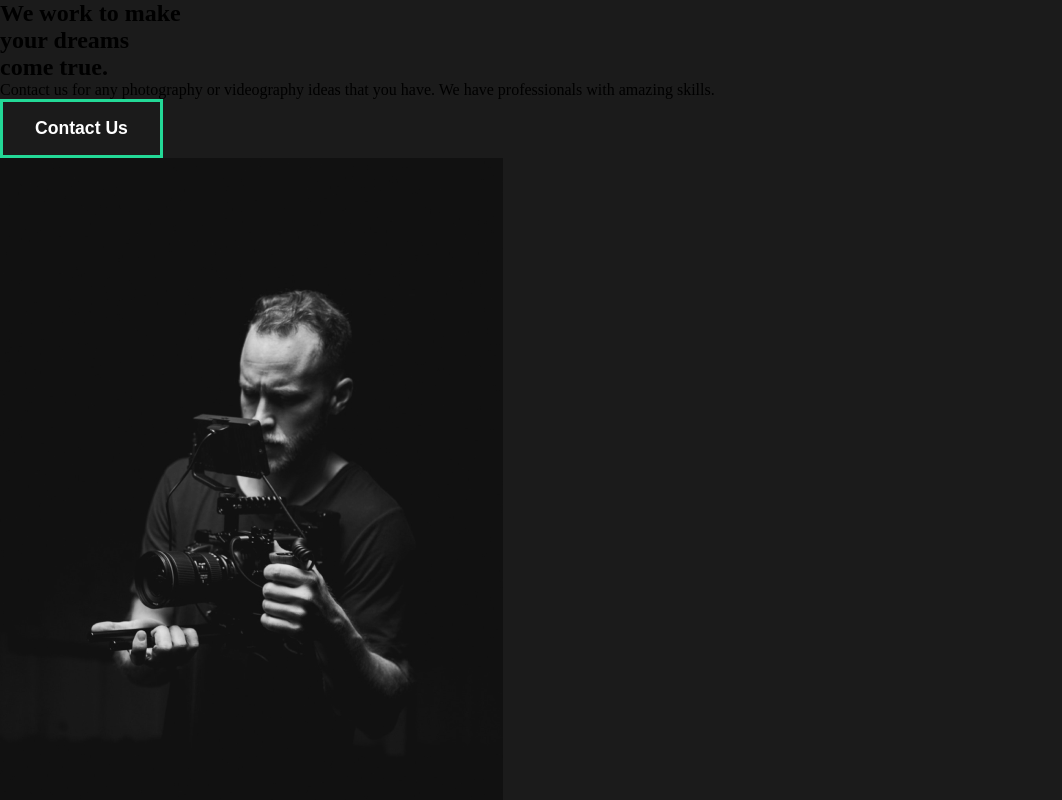
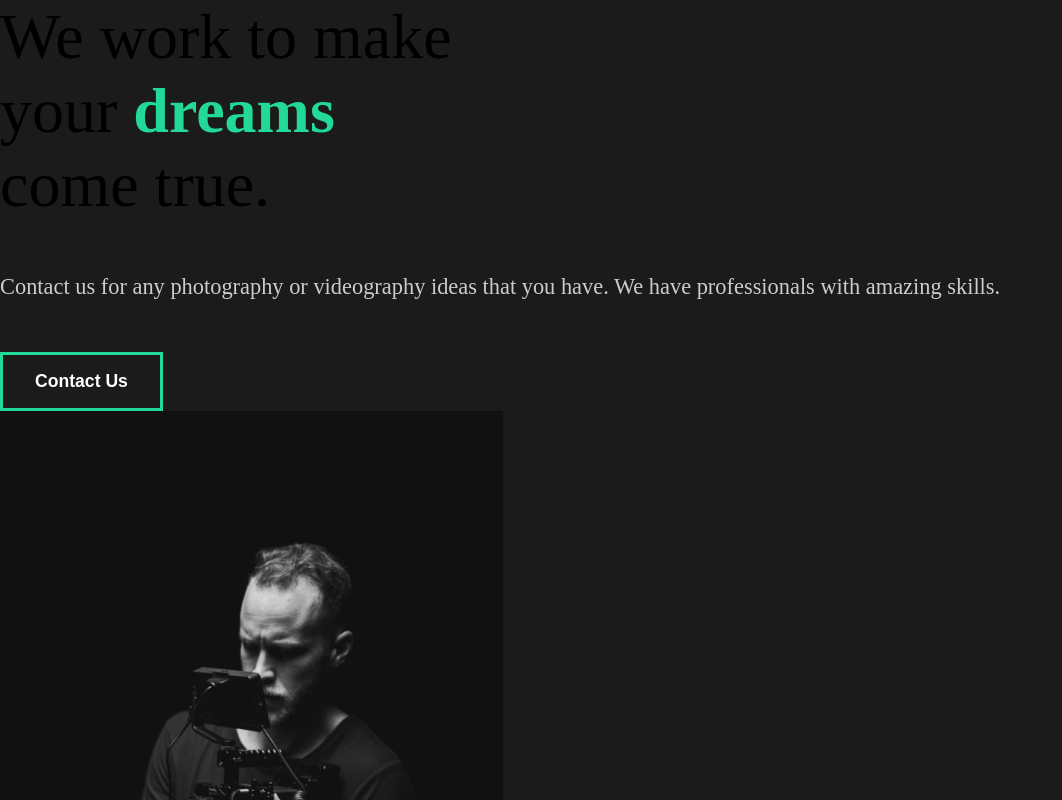
Before and after one commit to KevinGage/ReactDesigns, a React (Create React App) app in the folder animated-website/: page / in a window 1280 px wide. Shown: the top 800 px of the page, without its empty margins (0-1062 px from the left). Built offline with nearby package versions, Linux system fonts and the light colour scheme.

Commit message:
added more global styles

```diff
--- a/animated-website/src/components/GlobalStyle.js
+++ b/animated-website/src/components/GlobalStyle.js
@@ -10,6 +10,7 @@
 body{
   background: #1b1b1b;
 }
+
 button{
   font-weight: bold;
   font-size: 1.1rem;
@@ -24,6 +25,35 @@
     color: white;
   }
 }
+
+h2{
+  font-weight: lighter;
+  font-size: 4rem;
+}
+
+h3{
+  color: white;
+}
+
+h4 {
+  font-weight: bold;
+}
+
+span {
+  font-weight: bold;
+  color: #23d997;
+}
+
+a{
+  font-size: 1.1.rem;
+}
+
+p{
+  padding: 3rem 0rem;
+  color: #ccc;
+  font-size: 1.4rem;
+  line-height: 150%;
+}
 `;
 
 export default GlobalStyle;
```
